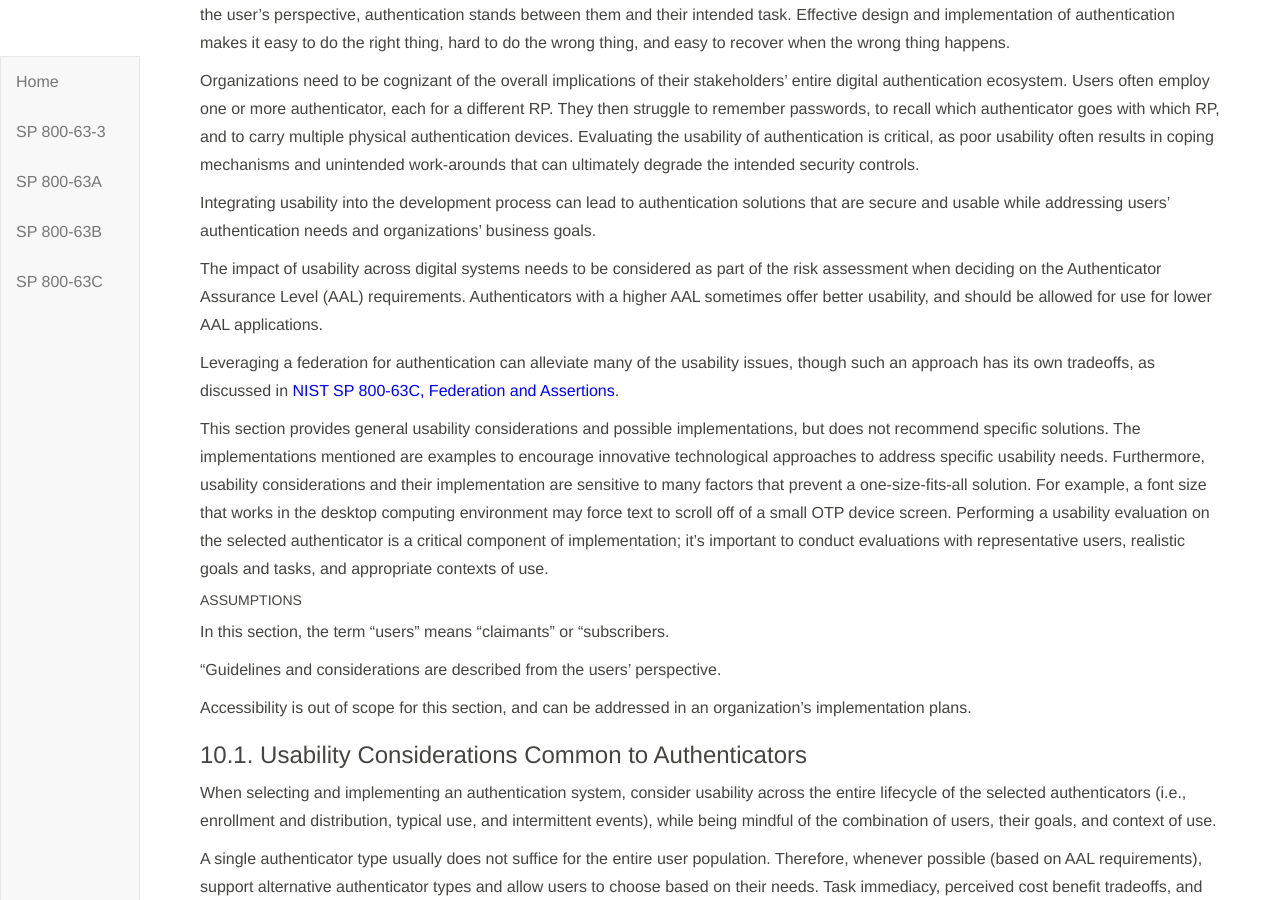
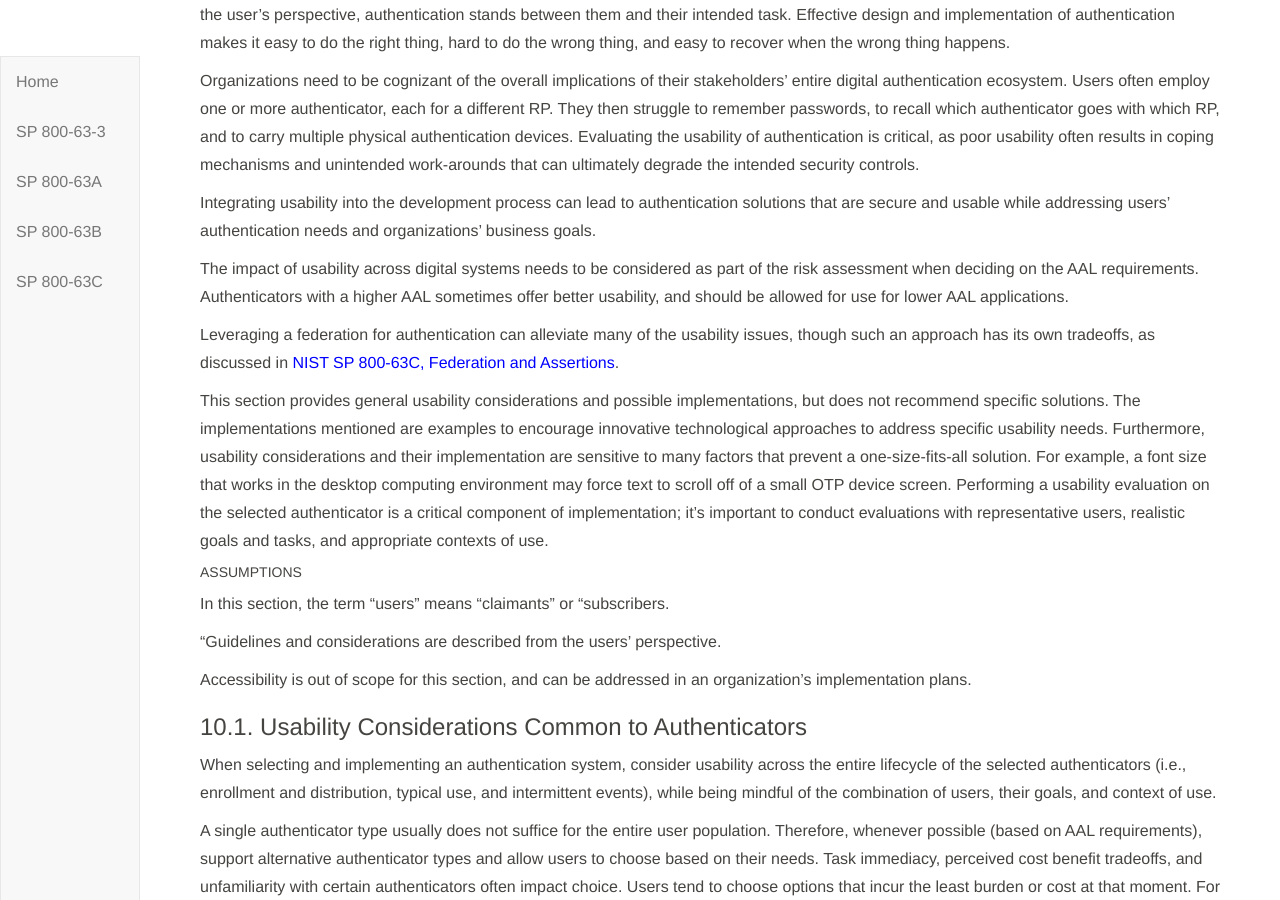
Before and after one commit to usnistgov/800-63-3, a Jekyll site: the page built from sp800-63b/sec10_usability.md, in a window 1280 px wide and 900 px high, scrolled down 344 px. Built offline with Jekyll 4.4.1, drawn with Linux system fonts in a browser that asks for light colours; our own code applies the rules of GitHub Pages for plain Markdown files.

Commit message:
Update sec10_usability.md

```diff
--- a/sp800-63b/sec10_usability.md
+++ b/sp800-63b/sec10_usability.md
@@ -14,7 +14,7 @@ Organizations need to be cognizant of the overall implications of their stakehol
 
 Integrating usability into the development process can lead to authentication solutions that are secure and usable while addressing users' authentication needs and organizations' business goals.
 
-The impact of usability across digital systems needs to be considered as part of the risk assessment when deciding on the Authenticator Assurance Level (AAL) requirements. Authenticators with a higher AAL sometimes offer better usability, and should be allowed for use for lower AAL applications.
+The impact of usability across digital systems needs to be considered as part of the risk assessment when deciding on the AAL requirements. Authenticators with a higher AAL sometimes offer better usability, and should be allowed for use for lower AAL applications.
 
 Leveraging a federation for authentication can alleviate many of the usability issues, though such an approach has its own tradeoffs, as discussed in [NIST SP 800-63C, Federation and Assertions](sp800-63c.html).
 
```
